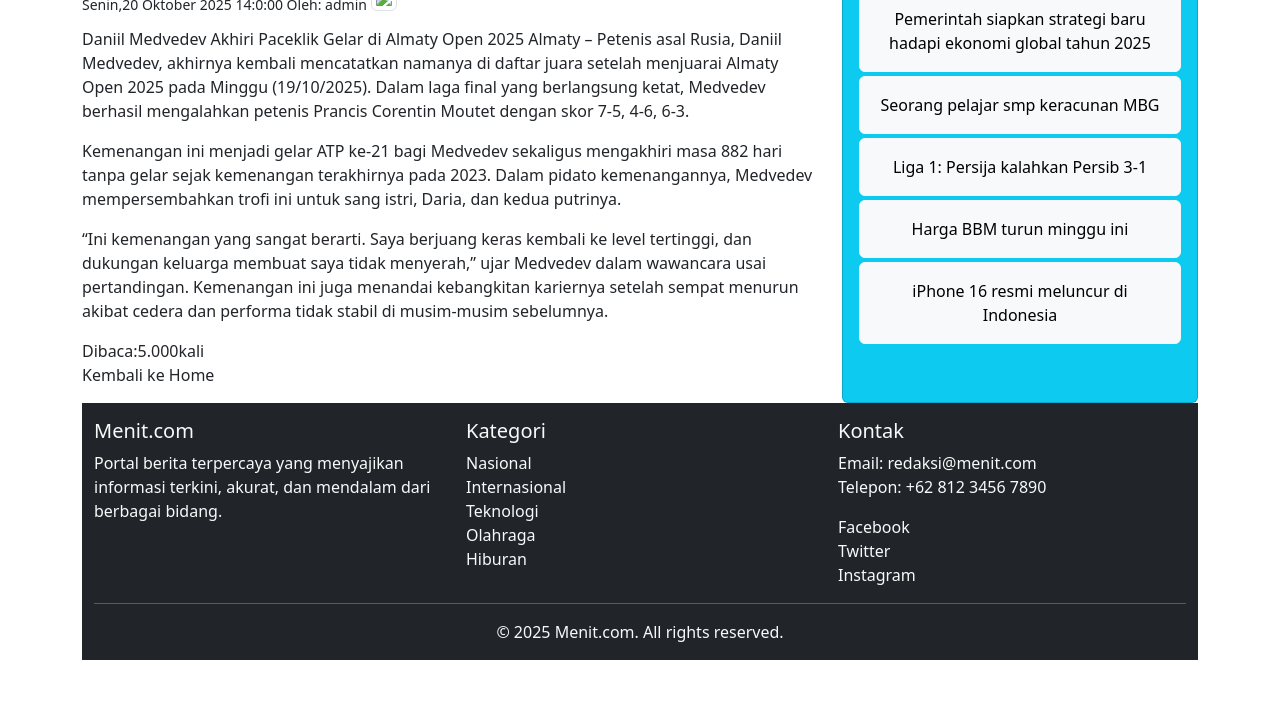
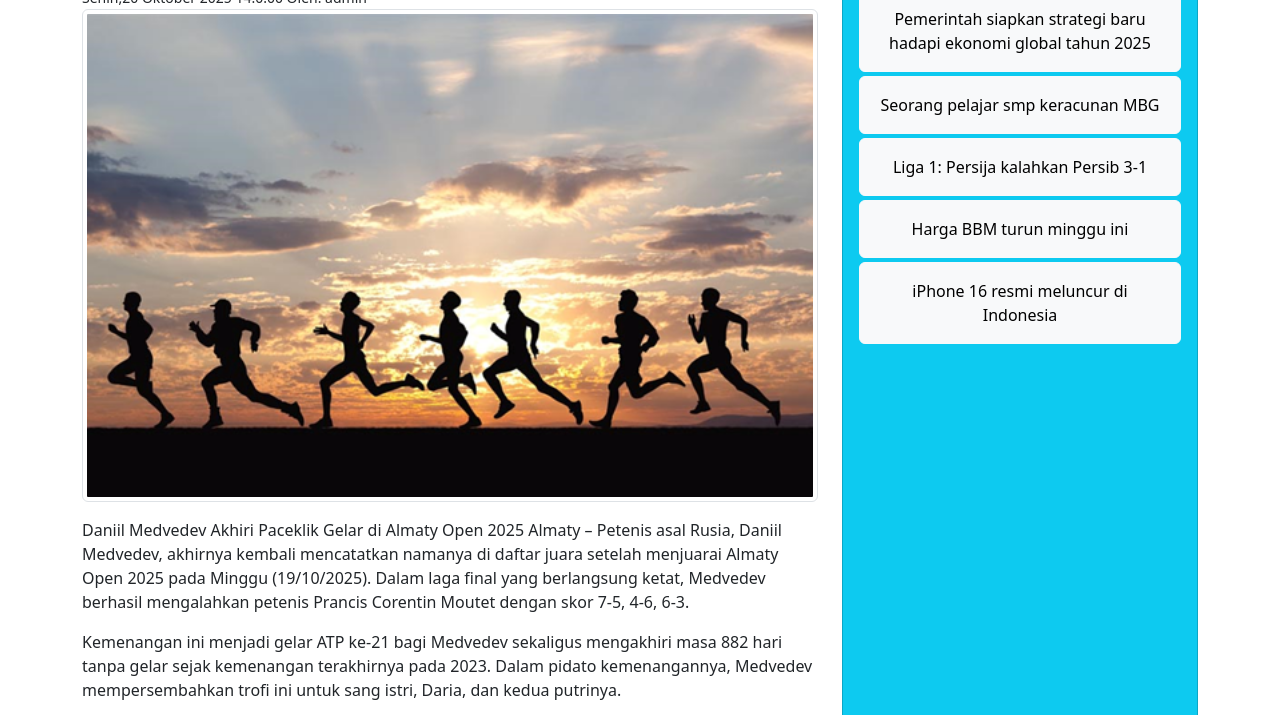
Before and after one commit to k68982408-cpu/berita, a plain HTML site: page berita-olahraga5.html in a window 1280 px wide. Shown: the part 208-923 px from the top of the page. Before the commit the page ends 868 px from the top, so only its background shows below. Drawn offline with nearby package versions, Linux system fonts and the light colour scheme.

Commit message:
Update berita-olahraga5.html

```diff
--- a/berita-olahraga5.html
+++ b/berita-olahraga5.html
@@ -43,7 +43,7 @@
       <div class="col-md-8 py-3">
         <h3>berita olahraga</h3>
         <small>Senin,20 Oktober 2025 14:0:00 Oleh: admin</small>
-        <img src="images/gambar5.jpg" class="img-thumbnail w-100 mb-3">
+        <img src="gambar5.jpg" class="img-thumbnail w-100 mb-3">
          <p>
              Daniil Medvedev Akhiri Paceklik Gelar di Almaty Open 2025
 
```
